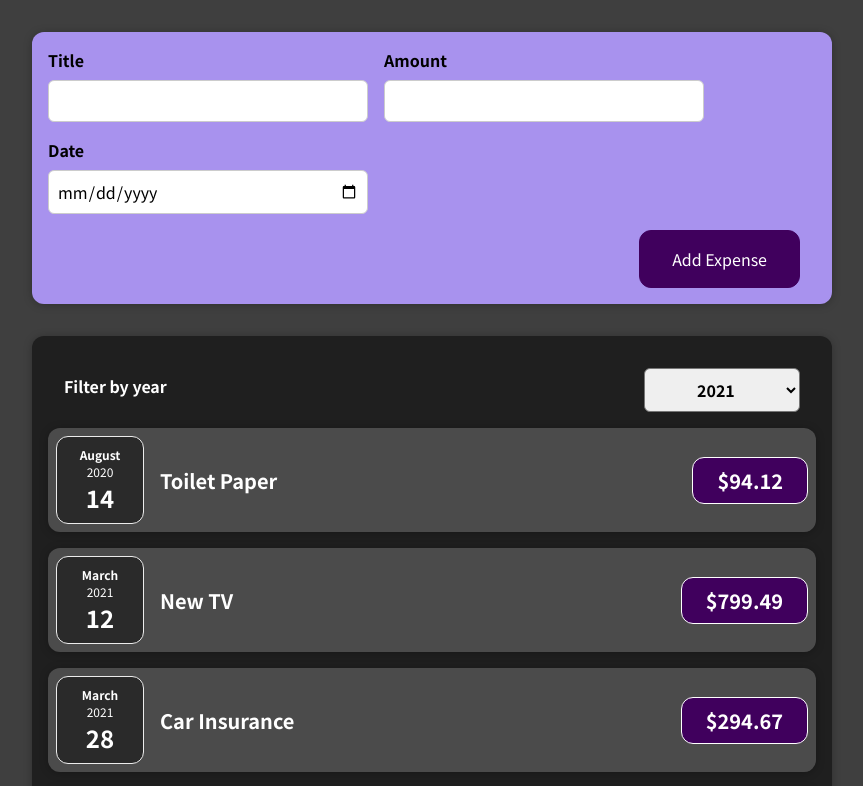
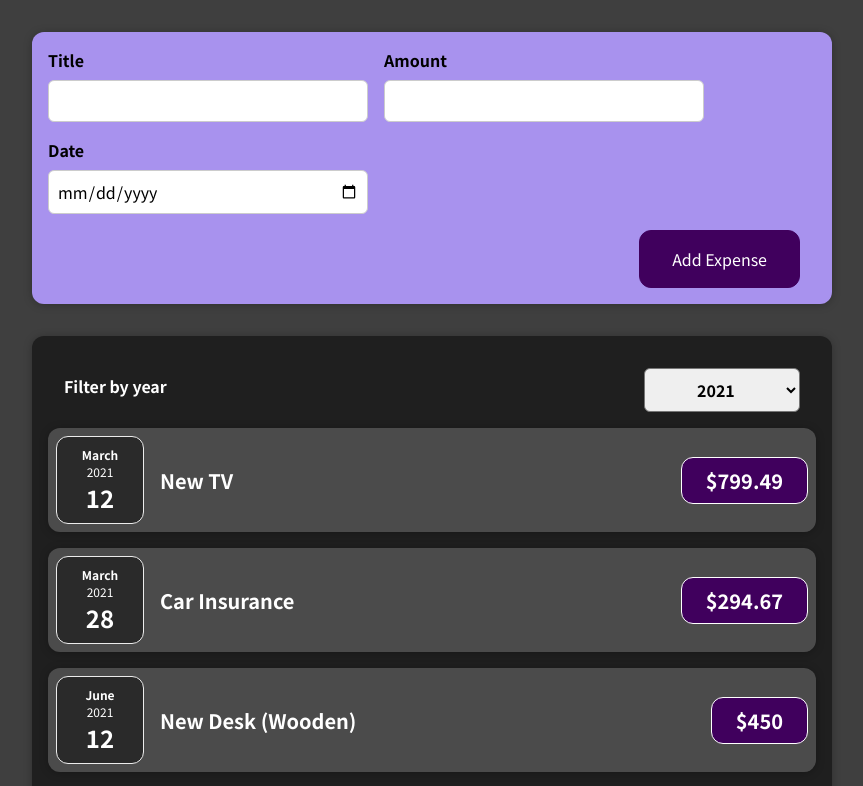
Before and after one commit to Mary78234/react-project-1, a React (Create React App) app: page / in a window 1280 px wide. Shown: the top 786 px of the page, without its empty margins (208-1071 px from the left). Built offline with nearby package versions, Linux system fonts and the light colour scheme.

Commit message:
rendering data

```diff
--- a/src/App.js
+++ b/src/App.js
@@ -1,12 +1,11 @@
-import React from "react"; // VERSIN WITHOUT JSX
+import React, { useState } from "react"; // VERSIN WITHOUT JSX
 import Expenses from "./components/Expenses/Expenses";
 import NewExpense from "./components/NewExpense/NewExpense";
 
 /* ARROW FUNCTION
 const App = () => {}
 */
-function App() {
-  const expenses = [
+const DUMMY_EXPENSES = [
   {
     id: "e1",
     title: "Toilet Paper",
@@ -27,6 +26,10 @@ function App() {
     date: new Date(2021, 5, 12),
   },
 ];
+
+function App() {
+  const [expenses, setExpenses] = useState(DUMMY_EXPENSES);
+
   /* VERSIN WITHOUT JSX
   return React.createElement(
     "div",
@@ -36,8 +39,9 @@ function App() {
   ); */
 
   const addExpenseHandler = (expense) => {
-    console.log("In App.js");
-    console.log(expense);
+    setExpenses((prevExp) => {
+      return [expense, ...prevExp];
+    });
   };
 
   return (
--- a/src/components/Expenses/Expenses.js
+++ b/src/components/Expenses/Expenses.js
@@ -7,9 +7,13 @@ import ExpensesFilter from "./ExpensesFilter";
 function Expenses(props) {
   const years = [2023, 2022, 2021, 2020, 2019];
   const [selectedYear, setYear] = useState(2021);
+
   const sendYear = (year) => {
     setYear(year);
   };
+  let listExpenses = props.expenses.filter((el) => {
+    return el.date.getFullYear() == selectedYear;
+  });
   return (
     <div>
       <Card className="expenses">
@@ -18,7 +22,7 @@ function Expenses(props) {
           selected={selectedYear}
           onSendYear={sendYear}
         />
-        {props.expenses.map((ex) => (
+        {listExpenses.map((ex) => (
           <ExpenseItem
             key={ex.id}
             title={ex.title}
```
Lines whose indentation alone changed are shown as unchanged.
